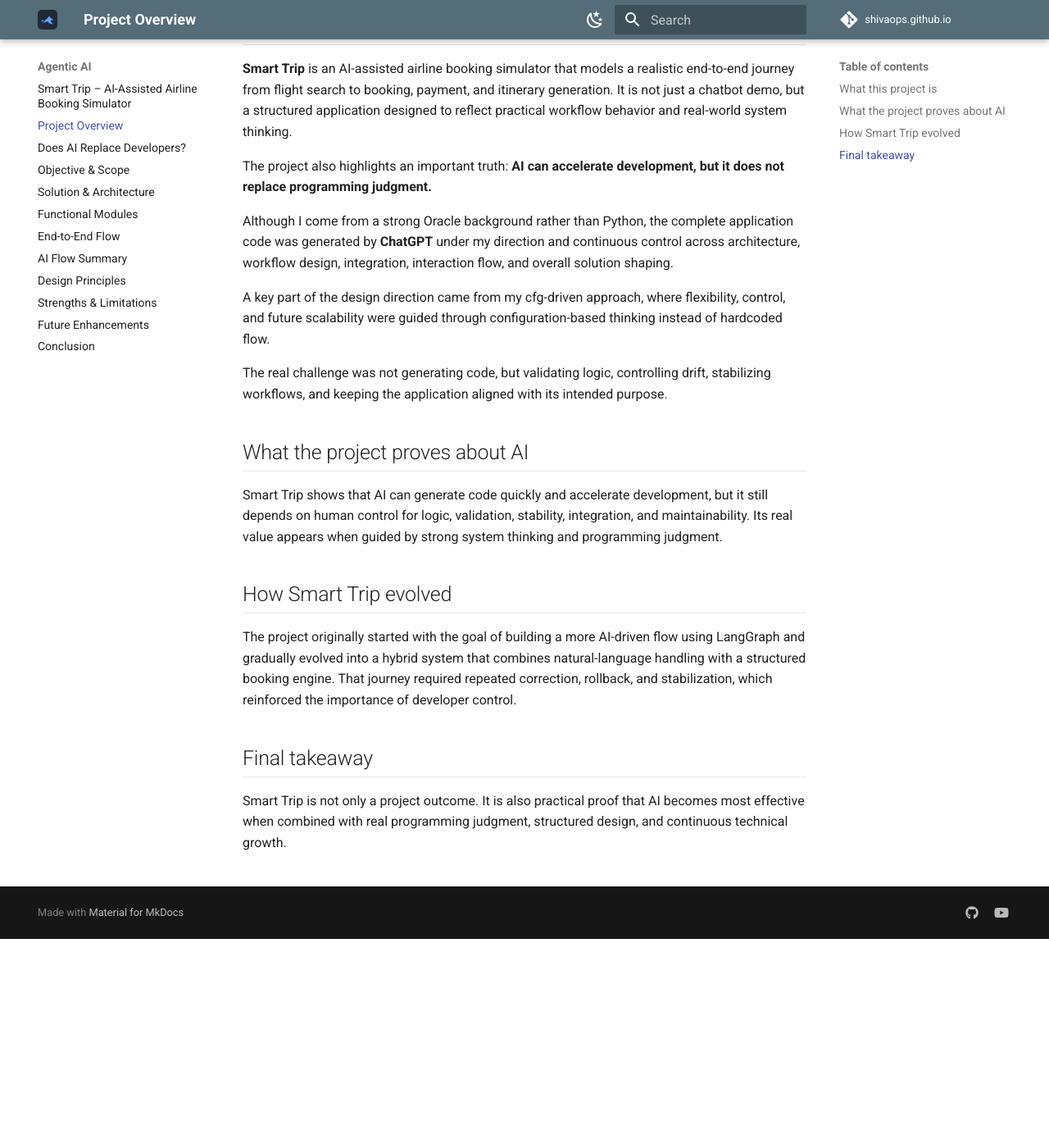
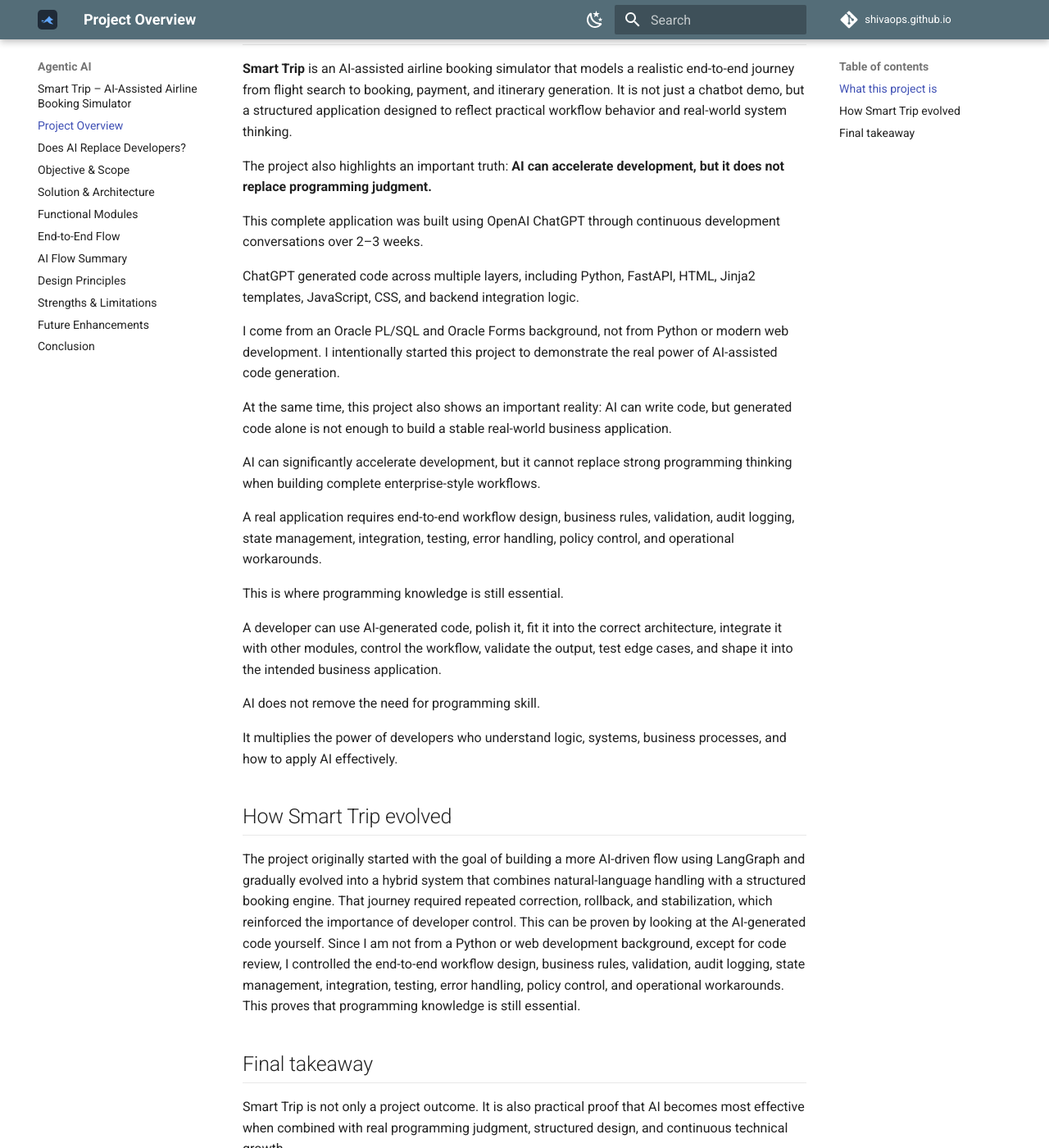
Before and after one commit to shivaops/shivaops.github.io, an MkDocs documentation site: the page built from docs/smart-trip/overview.md, in a window 1280 px wide and 1400 px high, scrolled down 255 px. Shown: the whole window at 82% size. Built offline with MkDocs 1.6.1 and Material for MkDocs 9.7.7, drawn with Linux system fonts in a browser that asks for light colours; comment, search, counter and statistics services are not loaded.

Commit message:
Update overview of project desription

```diff
--- a/docs/smart-trip/overview.md
+++ b/docs/smart-trip/overview.md
@@ -5,17 +5,29 @@
 
 The project also highlights an important truth: **AI can accelerate development, but it does not replace programming judgment.**
 
-Although I come from a strong Oracle background rather than Python, the complete application code was generated by **ChatGPT** under my direction and continuous control across architecture, workflow design, integration, interaction flow, and overall solution shaping.
+This complete application was built using OpenAI ChatGPT through continuous development conversations over 2–3 weeks.
 
-A key part of the design direction came from my cfg-driven approach, where flexibility, control, and future scalability were guided through configuration-based thinking instead of hardcoded flow.
+ChatGPT generated code across multiple layers, including Python, FastAPI, HTML, Jinja2 templates, JavaScript, CSS, and backend integration logic.
 
-The real challenge was not generating code, but validating logic, controlling drift, stabilizing workflows, and keeping the application aligned with its intended purpose.
+I come from an Oracle PL/SQL and Oracle Forms background, not from Python or modern web development. I intentionally started this project to demonstrate the real power of AI-assisted code generation.
 
-## What the project proves about AI
-Smart Trip shows that AI can generate code quickly and accelerate development, but it still depends on human control for logic, validation, stability, integration, and maintainability. Its real value appears when guided by strong system thinking and programming judgment.
+At the same time, this project also shows an important reality: AI can write code, but generated code alone is not enough to build a stable real-world business application.
+
+AI can significantly accelerate development, but it cannot replace strong programming thinking when building complete enterprise-style workflows.
+
+A real application requires end-to-end workflow design, business rules, validation, audit logging, state management, integration, testing, error handling, policy control, and operational workarounds.
+
+This is where programming knowledge is still essential.
+
+A developer can use AI-generated code, polish it, fit it into the correct architecture, integrate it with other modules, control the workflow, validate the output, test edge cases, and shape it into the intended business application.
+
+AI does not remove the need for programming skill.
+
+It multiplies the power of developers who understand logic, systems, business processes, and how to apply AI effectively.
 
 ## How Smart Trip evolved
 The project originally started with the goal of building a more AI-driven flow using LangGraph and gradually evolved into a hybrid system that combines natural-language handling with a structured booking engine. That journey required repeated correction, rollback, and stabilization, which reinforced the importance of developer control.
+This can be proven by looking at the AI-generated code yourself. Since I am not from a Python or web development background, except for code review, I controlled the end-to-end workflow design, business rules, validation, audit logging, state management, integration, testing, error handling, policy control, and operational workarounds. This proves that programming knowledge is still essential.
 
 ## Final takeaway
 Smart Trip is not only a project outcome. It is also practical proof that AI becomes most effective when combined with real programming judgment, structured design, and continuous technical growth.
```
